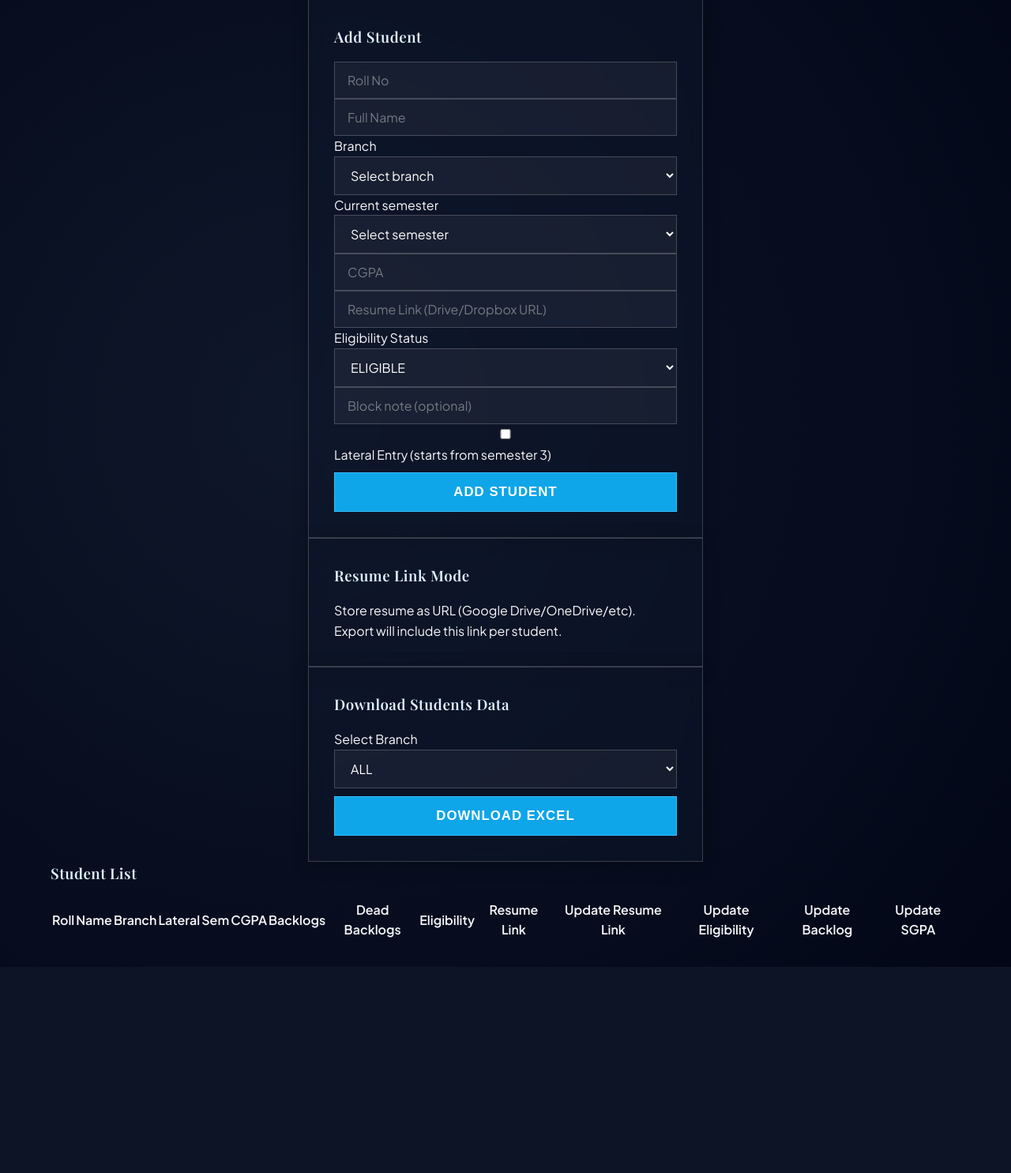
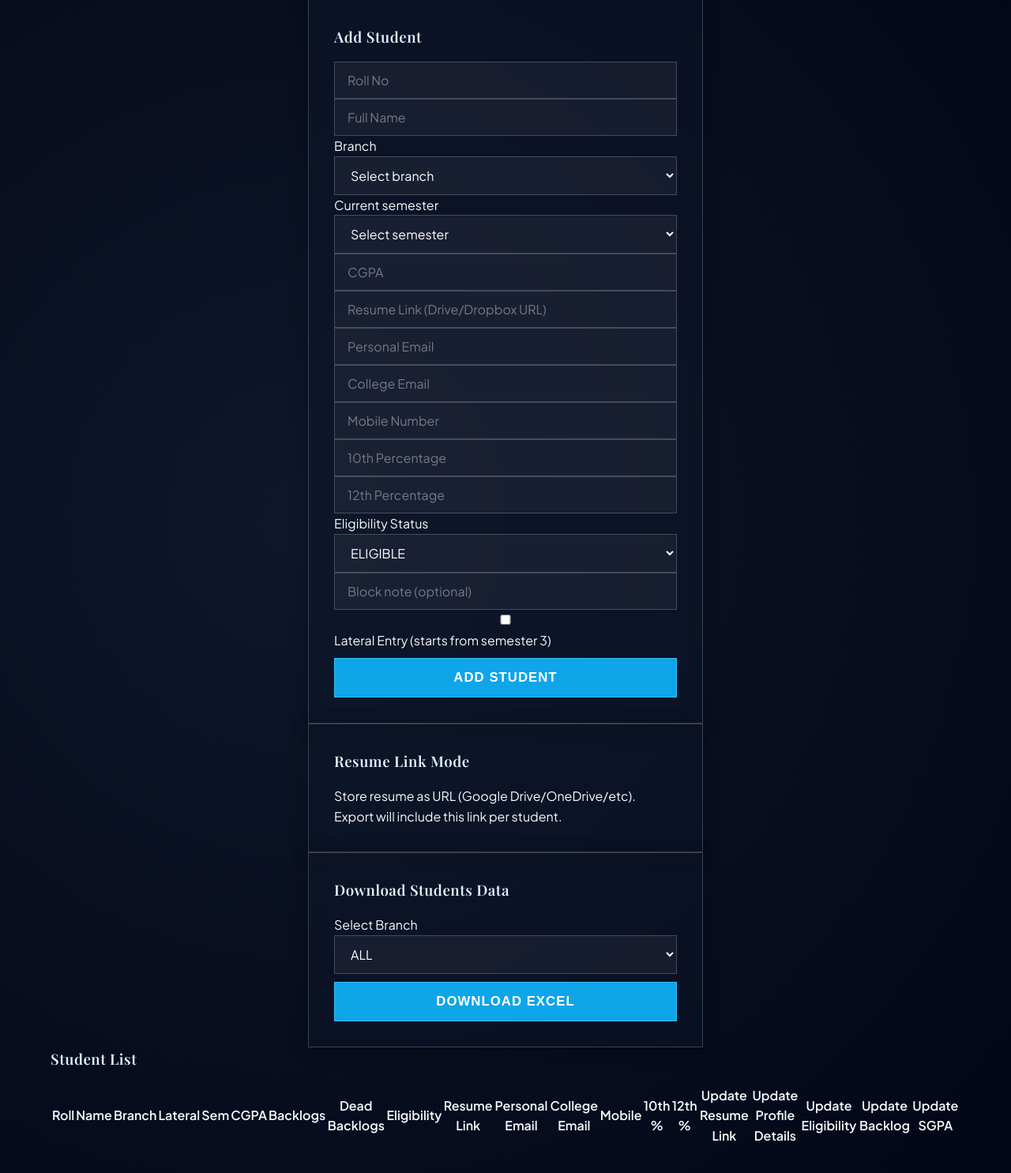
Before and after one commit to lavanayakhosla/TestPlacement, a Flask app: page /students in a window 1280 px wide. Shown: the part 174-1659 px from the top of the page at 79% size. Before the commit the page ends 1398 px from the top, so only its background shows below. Run offline with Flask 3, Linux system fonts and the light colour scheme; the visitor is signed in with stand-in values (Sample User, id 1); data comes from the database, SQL or seed files in the repository; data that the repository does not hold is empty; some web fonts are replaced.

Commit message:
Update students.html

```diff
--- a/templates/students.html
+++ b/templates/students.html
@@ -19,6 +19,12 @@
       </select>
       <input type="number" step="0.01" name="cgpa" placeholder="CGPA" />
       <input name="resume_link" placeholder="Resume Link (Drive/Dropbox URL)">
+      <input type="email" name="personal_email" placeholder="Personal Email">
+      <input type="email" name="college_email" placeholder="College Email">
+      <input name="mobile_number" placeholder="Mobile Number">
+      <input type="number" step="0.01" min="0" max="100" name="tenth_percentage" placeholder="10th Percentage">
+      <input type="number" step="0.01" min="0" max="100" name="twelfth_percentage" placeholder="12th Percentage">
+
       <label>Eligibility Status</label>
       <select name="eligibility_status">
         <option value="ELIGIBLE">ELIGIBLE</option>
@@ -66,7 +72,13 @@
       <th>Dead Backlogs</th>
       <th>Eligibility</th>
       <th>Resume Link</th>
+      <th>Personal Email</th>
+      <th>College Email</th>
+      <th>Mobile</th>
+      <th>10th %</th>
+      <th>12th %</th>
       <th>Update Resume Link</th>
+      <th>Update Profile Details</th>
       <th>Update Eligibility</th>
       <th>Update Backlog</th>
       <th>Update SGPA</th>
@@ -85,10 +97,26 @@
       <td>{{ s.dead_backlogs }}</td>
       <td>{{ s.eligibility_status }}{% if s.block_reason %}<br><small>{{ s.block_reason }}</small>{% endif %}</td>
       <td>{{ s.resume_link or "Not set" }}</td>
+      <td>{{ s.personal_email or "Not set" }}</td>
+      <td>{{ s.college_email or "Not set" }}</td>
+      <td>{{ s.mobile_number or "Not set" }}</td>
+      <td>{{ s.tenth_percentage if s.tenth_percentage is not none else "Not set" }}</td>
+      <td>{{ s.twelfth_percentage if s.twelfth_percentage is not none else "Not set" }}</td>
+
       <td>
         <form action="{{ url_for('update_resume_link', student_id=s.id) }}" method="post">
           <input name="resume_link" placeholder="https://..." required>
           <button type="submit">Save Link</button>
+        </form>
+      </td>
+       <td>
+        <form action="{{ url_for('update_student_profile_details', student_id=s.id) }}" method="post">
+          <input type="email" name="personal_email" value="{{ s.personal_email or '' }}" placeholder="Personal Email">
+          <input type="email" name="college_email" value="{{ s.college_email or '' }}" placeholder="College Email">
+          <input name="mobile_number" value="{{ s.mobile_number or '' }}" placeholder="Mobile Number">
+          <input type="number" step="0.01" min="0" max="100" name="tenth_percentage" value="{{ s.tenth_percentage if s.tenth_percentage is not none else '' }}" placeholder="10th %">
+          <input type="number" step="0.01" min="0" max="100" name="twelfth_percentage" value="{{ s.twelfth_percentage if s.twelfth_percentage is not none else '' }}" placeholder="12th %">
+          <button type="submit">Save Details</button>
         </form>
       </td>
       <td>
```
